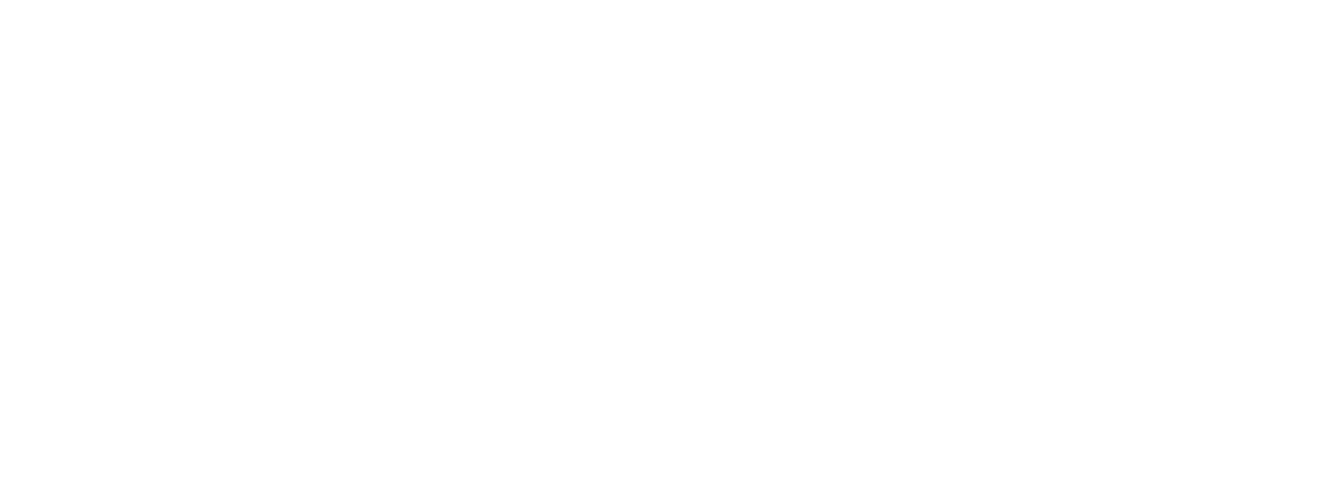
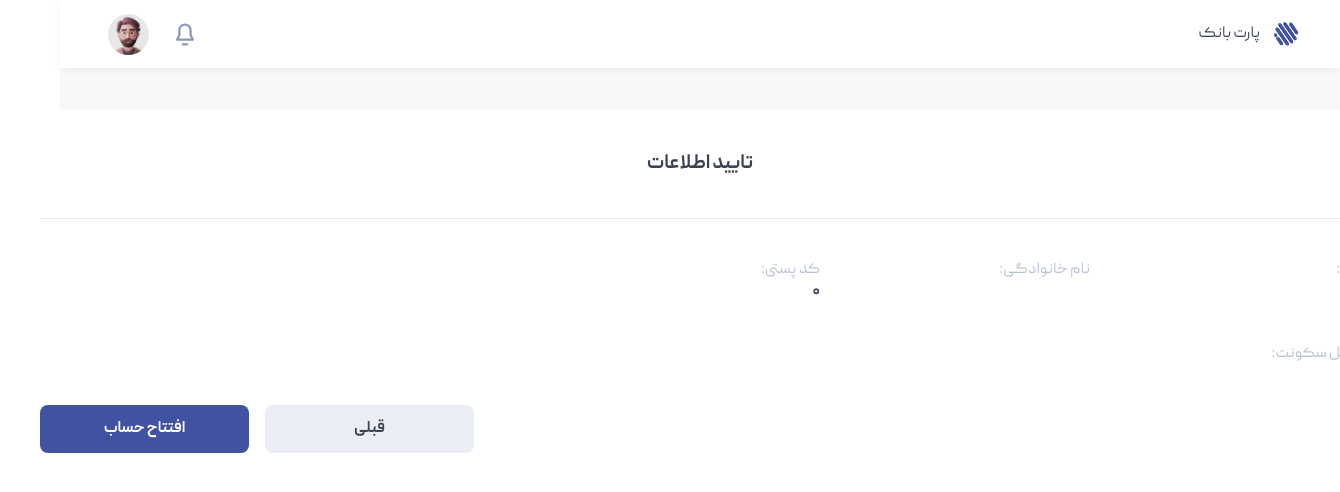
Before and after one commit to Mrtza-javidi/vue-partbank, a Vue app: page /confirm-info in a window 1280 px wide. Before the commit this address had no page. Shown: the top 492 px of the page, 1340 px wide, since content can reach past the window. Built offline with nearby package versions, Linux system fonts and the light colour scheme; a web font is replaced by a local one.

Commit message:
feat: implement confirm info page and fix a bug related to basebutton class using way in file-picker-page and personal-info-page and change the persian postalCode mock in create-account-store to english

```diff
--- a/src/router/index.ts
+++ b/src/router/index.ts
@@ -22,11 +22,11 @@
     name: "file-picker",
     component: () => import("@/views/file-picker-page.vue"),
   },
-  // {
-  //   path: "/confirm-info",
-  //   name: "confirm-info",
-  //   component: () => import("@/views/confirm-info-page.vue"),
-  // },
+  {
+    path: "/confirm-info",
+    name: "confirm-info",
+    component: () => import("@/views/confirm-info-page.vue"),
+  },
   // {
   //   path: "/:pathMatch(.*)*",
   //   name: "not-found",
--- a/src/stores/create-account-store.ts
+++ b/src/stores/create-account-store.ts
@@ -34,7 +34,7 @@
           if (
             firstName === "مرتضی" &&
             lastName === "جاویدی" &&
-            postalCode === "۱۲۱۲۱۲۱۲۱۲" &&
+            postalCode === "1212121212" &&
             address === "همین دور و بر"
           ) {
             const mockResponse = {
--- /dev/null
+++ b/src/views/confirm-info-page.vue
@@ -0,0 +1,188 @@
+<template>
+  <the-header :number="phoneNumber" />
+  <main id="confirm-info-main">
+    <base-open-account-wrapper
+      title="تایید اطلاعات"
+      wrapperCustomClass="layout-wrapper"
+    >
+      <template #wrapper-main>
+        <form class="confirm-info__form user-info-container">
+          <div class="user-info-container__data-row">
+            <div class="user-info-container__data-container">
+              <p class="user-info-container__data-title">نام:</p>
+              <p class="user-info-container__data-value">
+                {{ createAccountStore.firstName }}
+              </p>
+            </div>
+            <div class="user-info-container__data-container">
+              <p class="user-info-container__data-title">نام خانوادگی:</p>
+              <p class="user-info-container__data-value">
+                {{ createAccountStore.lastName }}
+              </p>
+            </div>
+            <div class="user-info-container__data-container">
+              <p class="user-info-container__data-title">کد پستی:</p>
+              <p class="user-info-container__data-value">
+                {{ formattedPostalCode }}
+              </p>
+            </div>
+          </div>
+          <div class="user-info-container__data-row--address">
+            <div class="user-info-container__data-address-container">
+              <p class="user-info-container__data-title">محل سکونت:</p>
+              <p class="user-info-container__data-value">
+                {{ createAccountStore.address }}
+              </p>
+            </div>
+          </div>
+
+          <div class="confirm-info__actions-section">
+            <div class="confirm-info__buttons-container">
+              <base-button
+                text="قبلی"
+                customClass="btn-secondary"
+                @click.prevent="filePickerPage"
+              >
+              </base-button>
+              <base-button
+                text="افتتاح حساب"
+                customClass="btn-primary"
+                @click.prevent="submitData"
+                :isLoading="loading"
+              >
+              </base-button>
+            </div>
+          </div>
+        </form>
+      </template>
+    </base-open-account-wrapper>
+  </main>
+</template>
+
+<script setup lang="ts">
+import { computed, ref } from "vue";
+import { useRouter } from "vue-router";
+import { useCreateAccount } from "@/stores/create-account-store";
+import { useToastStore } from "@/stores/toast-store";
+import { convertToFarsiNumber } from "@/utils/number-formatter";
+import { convertFarsiToEnglishNumbers } from "@/utils/farsi-to-english-number";
+
+const router = useRouter();
+const createAccountStore = useCreateAccount();
+const toastStore = useToastStore();
+
+const loading = ref<boolean>(false);
+
+const formattedPostalCode = computed(() =>
+  convertToFarsiNumber(createAccountStore.postalCode, { useGrouping: false })
+);
+const phoneNumber = localStorage.getItem("phoneNumber");
+
+createAccountStore.enableMocking(true);
+
+const filePickerPage = () => {
+  router.push("/file-picker");
+};
+
+const submitData = () => {
+  loading.value = true;
+
+  setTimeout(() => {
+    const convertedPostalCode = convertFarsiToEnglishNumbers(
+      createAccountStore.postalCode
+    );
+    createAccountStore.postalCode = convertedPostalCode;
+    toastStore.showToast("حساب شما با موفقیت ایجاد شد!", "success");
+    router.push("/dashboard");
+    loading.value = false;
+  }, 3000);
+};
+</script>
+
+<style lang="scss" scoped>
+#confirm-info-main {
+  height: calc(100vh - 6.8rem);
+  @include flex($justify: flex-start, $direction: column);
+  background-color: var(--background);
+  padding-top: 4.2rem;
+}
+
+.layout-wrapper {
+  width: 140rem;
+}
+
+.confirm-info {
+  width: 140rem;
+  height: fit-content;
+  padding: var(--p-8);
+  @include flex($direction: column);
+  border-radius: var(--radius-12);
+  gap: var(--g-8);
+  background: var(--surface);
+
+  &__header {
+    @include font-style($size: 2rem, $family: "peyda-700", $weight: normal);
+  }
+
+  &__form {
+    @include flex($align: flex-start, $direction: column, $gap: var(--g-8));
+    width: 100%;
+  }
+
+  &__actions-container {
+    @include flex($direction: column, $gap: var(--g-3));
+    @include position(
+      $position: absolute,
+      $top: initial,
+      $bottom: 1.2rem,
+      $left: 1.6rem,
+      $right: initial
+    );
+    padding: var(--p-1) var(--p-2);
+    background-color: var(--surface);
+    border-radius: var(--radius-8);
+    box-shadow: var(--box-shadow-sm) rgba(0, 67, 101, 0.05);
+    overflow: hidden;
+    transition: visibility 0.3s ease, opacity 0.3s ease;
+  }
+
+  &__buttons-container {
+    @include flex;
+    gap: var(--g-5);
+    width: 43.4rem;
+  }
+
+  &__actions-section {
+    width: 100%;
+    @include flex($justify: flex-end);
+  }
+}
+
+.user-info-container {
+  &__data-row {
+    display: flex;
+    gap: 12rem;
+
+    &--address {
+      width: 100%;
+    }
+  }
+
+  &__data-container {
+    width: 150px;
+  }
+
+  &__data-title {
+    @include font-style($size: 1.6rem, $color: var(--gray-gray));
+    opacity: 0.6;
+  }
+
+  &__data-value {
+    @include font-style(
+      $size: 1.6rem,
+      $family: "peyda-600",
+      $color: var(--black-500)
+    );
+  }
+}
+</style>
--- a/src/views/file-picker-page.vue
+++ b/src/views/file-picker-page.vue
@@ -25,13 +25,13 @@
             <div class="card-item__buttons-container">
               <base-button
                 text="قبلی"
-                class="btn-secondary"
+                customClass="btn-secondary"
                 @click.prevent="personalInfoPage"
               >
               </base-button>
               <base-button
                 text="ثبت و ادامه"
-                class="btn-primary"
+                customClass="btn-primary"
                 @click.prevent="submitForm"
               >
               </base-button>
--- a/src/views/personal-info-page.vue
+++ b/src/views/personal-info-page.vue
@@ -67,13 +67,13 @@
             <div class="info-form__buttons-container">
               <base-button
                 text="قبلی"
-                class="btn-secondary"
+                customClass="btn-secondary"
                 @click.prevent="dashboardPage"
               >
               </base-button>
               <base-button
                 text="ثبت و ادامه"
-                class="btn-primary"
+                customClass="btn-primary"
                 @click.prevent="createAccount"
                 :isLoading="loading"
               >
@@ -132,15 +132,13 @@
   if (
     firstName.value === "مرتضی" &&
     lastName.value === "جاویدی" &&
-    postalCode.value === "۱۲۱۲۱۲۱۲۱۲" &&
+    (postalCode.value === "۱۲۱۲۱۲۱۲۱۲" || postalCode.value === "1212121212") &&
     address.value === "همین دور و بر"
   ) {
-    createAccountStore.createAccount(
-      firstName.value,
-      lastName.value,
-      postalCode.value,
-      address.value
-    );
+    createAccountStore.firstName = firstName.value;
+    createAccountStore.lastName = lastName.value;
+    createAccountStore.postalCode = postalCode.value;
+    createAccountStore.address = address.value;
     router.push("/file-picker");
   } else
     toastStore.showToast(
```
